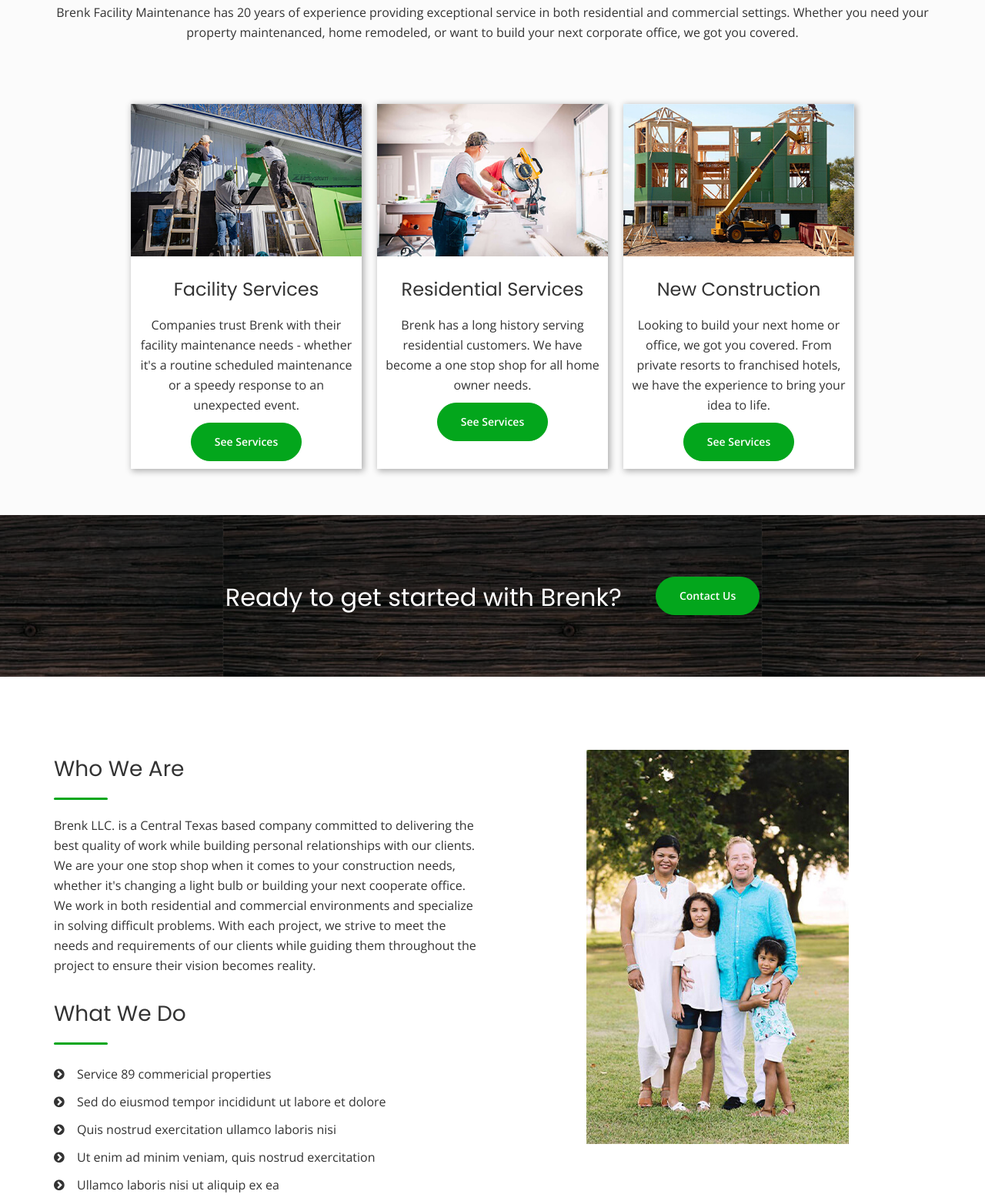
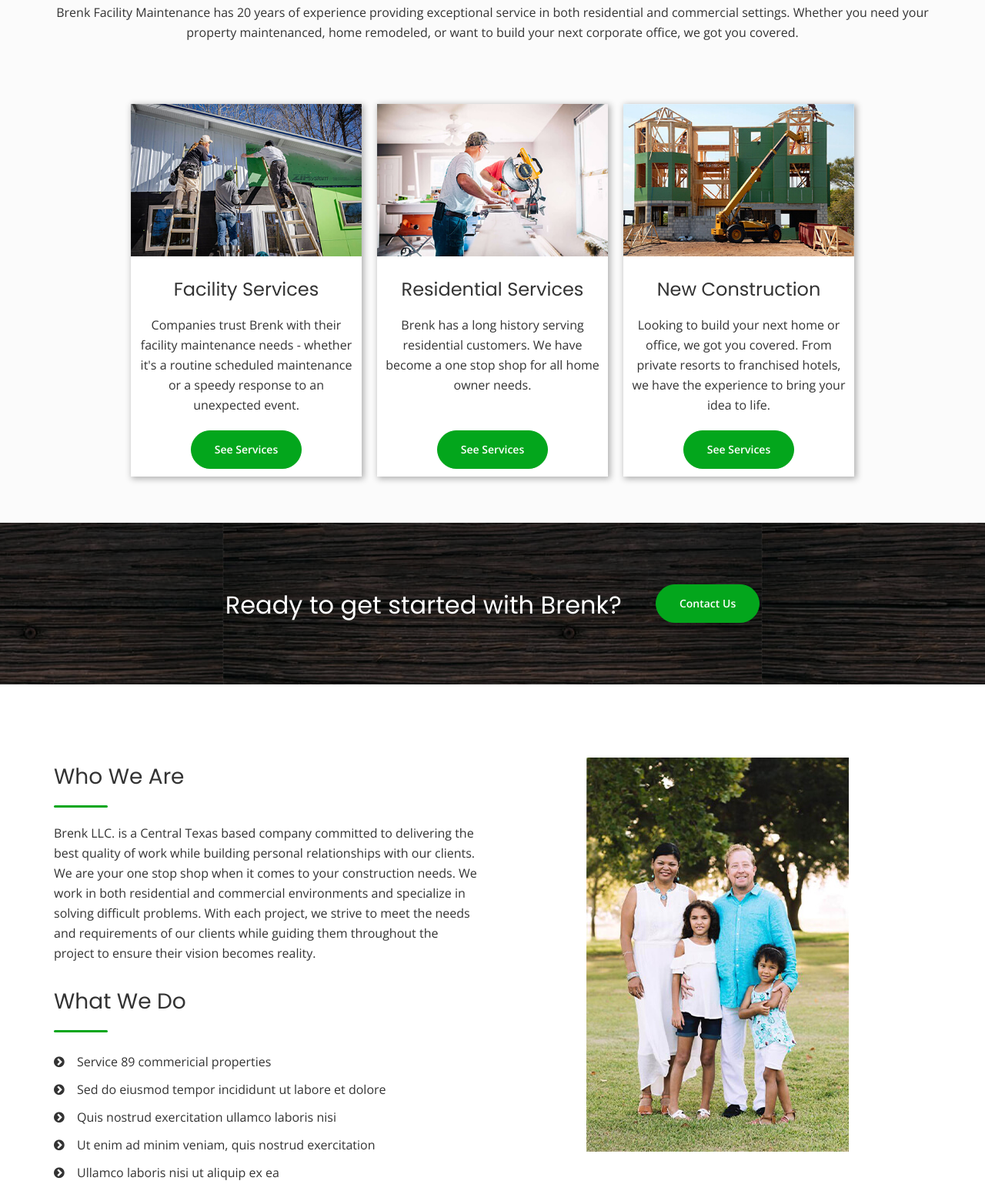
Before and after one commit to cjroberts2013/crd-bfm, a website: page index.html in a window 1280 px wide. Shown: the part 931-2491 px from the top of the page at 77% size. Drawn offline with nearby package versions, Linux system fonts and the light colour scheme.

Commit message:
Updated spelling error, fixed card buttons and changed hero text

```diff
--- a/css/style.css
+++ b/css/style.css
@@ -952,6 +952,14 @@
 	box-shadow: 2px 2px 8px 1px rgba(0, 0, 0, 0.3);
 	width: 300px;
 	margin: 1rem;
+	display: flex;
+	flex-direction: column;
+	justify-content: space-between;
+	align-items: center;
+}
+
+.service-card a {
+	margin-bottom: 10px;
 }
 
 .service-card:hover {
--- a/index.html
+++ b/index.html
@@ -106,9 +106,10 @@
 									<div class="section-title">
 										<h1 class="">Brenk Facility Maintenance</h1>
 										<p>
-											Brenk works with Facility Managers, Business Owners, &
+											Providing real time solutions for all your facility needs
+											<!-- Brenk works with Facility Managers, Business Owners, &
 											Property Managers to deliver Managed Solutions in Facility
-											Maintenance Services.
+											Maintenance Services. -->
 										</p>
 									</div>
 									<a class="btn btn-default btn-xl" href="#contact">
@@ -143,6 +144,7 @@
 					</div>
 					<div class="services">
 						<div class="service-card">
+							<div class="card-contain">
 								<figure>
 									<img
 										src="./images/facility-image.jpg"
@@ -152,14 +154,16 @@
 								<div class="card-content">
 									<h4 class="service-title">Facility Services</h4>
 									<p class="service-content">
-									Companies trust Brenk with their facility maintenance needs -
-									whether it's a routine scheduled maintenance or a speedy
+										Companies trust Brenk with their facility maintenance needs
+										- whether it's a routine scheduled maintenance or a speedy
 										response to an unexpected event.
 									</p>
+								</div>
+							</div>
 							<a class="btn btn-primary" href="service1.html">See Services</a>
 						</div>
-						</div>
 						<div class="service-card">
+							<div class="card-contain">
 								<figure>
 									<img
 										src="./images/residential-image.jpg"
@@ -172,10 +176,12 @@
 										Brenk has a long history serving residential customers. We
 										have become a one stop shop for all home owner needs.
 									</p>
+								</div>
+							</div>
 							<a class="btn btn-primary" href="service2.html">See Services</a>
 						</div>
-						</div>
 						<div class="service-card">
+							<div class="card-contain">
 								<figure>
 									<img
 										src="./images/construction-image.jpg"
@@ -185,12 +191,13 @@
 								<div class="card-content">
 									<h4 class="service-title">New Construction</h4>
 									<p class="service-content">
-									Looking to build your next home or office, we got you covered.
-									From private resorts to franchised hotels, we have the
-									experience to bring your idea to life.
+										Looking to build your next home or office, we got you
+										covered. From private resorts to franchised hotels, we have
+										the experience to bring your idea to life.
 									</p>
+								</div>
+							</div>
 							<a class="btn btn-primary" href="service3.html">See Services</a>
-							</div>
 						</div>
 					</div>
 				</div>
@@ -233,9 +240,8 @@
 									Brenk LLC. is a Central Texas based company committed to
 									delivering the best quality of work while building personal
 									relationships with our clients. We are your one stop shop when
-									it comes to your construction needs, whether it's changing a
-									light bulb or building your next cooperate office. We work in
-									both residential and commercial environments and specialize in
+									it comes to your construction needs. We work in both
+									residential and commercial environments and specialize in
 									solving difficult problems. With each project, we strive to
 									meet the needs and requirements of our clients while guiding
 									them throughout the project to ensure their vision becomes
@@ -412,10 +418,7 @@
 									<i class="fa fa-map-marker primary-color"></i>
 								</p>
 								<div class="padding-tb-20">
-									<p>
-										767 Shadow Creek Blvd<br />
-										Buda, TX 78610
-									</p>
+									<p>Austin, TX</p>
 								</div>
 							</div>
 						</div>
@@ -497,63 +500,6 @@
 								</div>
 							</form>
 						</div>
-						<!-- <div class="contact-form">
-							<p id="contact-status-msg" class="hide"></p>
-							<form
-								id="contact-form"
-								class="contact-form"
-								name="contact"
-								method="POST"
-								data-netlify="true"
-								data-netlify-recaptcha="true"
-								netlify
-							>
-								<div class="col-md-4 col-md-offset-2 padding-bottom-20">
-									<div class="form-group">
-										<input
-											id="name"
-											class="form-control"
-											name="name"
-											autocomplete="off"
-											placeholder="Name"
-											type="text"
-										/>
-									</div>
-								</div>
-								<div class="col-md-4 padding-bottom-20">
-									<div class="form-group">
-										<input
-											id="email"
-											class="form-control"
-											name="email"
-											autocomplete="off"
-											placeholder="E-mail"
-											type="email"
-										/>
-									</div>
-								</div>
-								<span class="clearfix"></span>
-								<div class="contact-message col-md-8 col-md-offset-2">
-									<div class="form-group margin-bottom-0">
-										<textarea
-											id="message"
-											class="form-control textarea"
-											rows="3"
-											name="message"
-											placeholder="Message"
-										></textarea>
-									</div>
-								</div>
-								<div class="col-md-12 padding-top-30">
-									<button
-										type="submit"
-										class="btn btn-default btn-xl btn-normal margin-top-20 contact-btn"
-									>
-										Send a Message
-									</button>
-								</div>
-							</form>
-						</div> -->
 					</div>
 				</div>
 			</section>
```
Also changed, not shown: service1.html (+10 -6 lines), service2.html (+11 -7 lines), service3.html (+8 -4 lines), 1 other file. Lines whose indentation alone changed are shown as unchanged.
